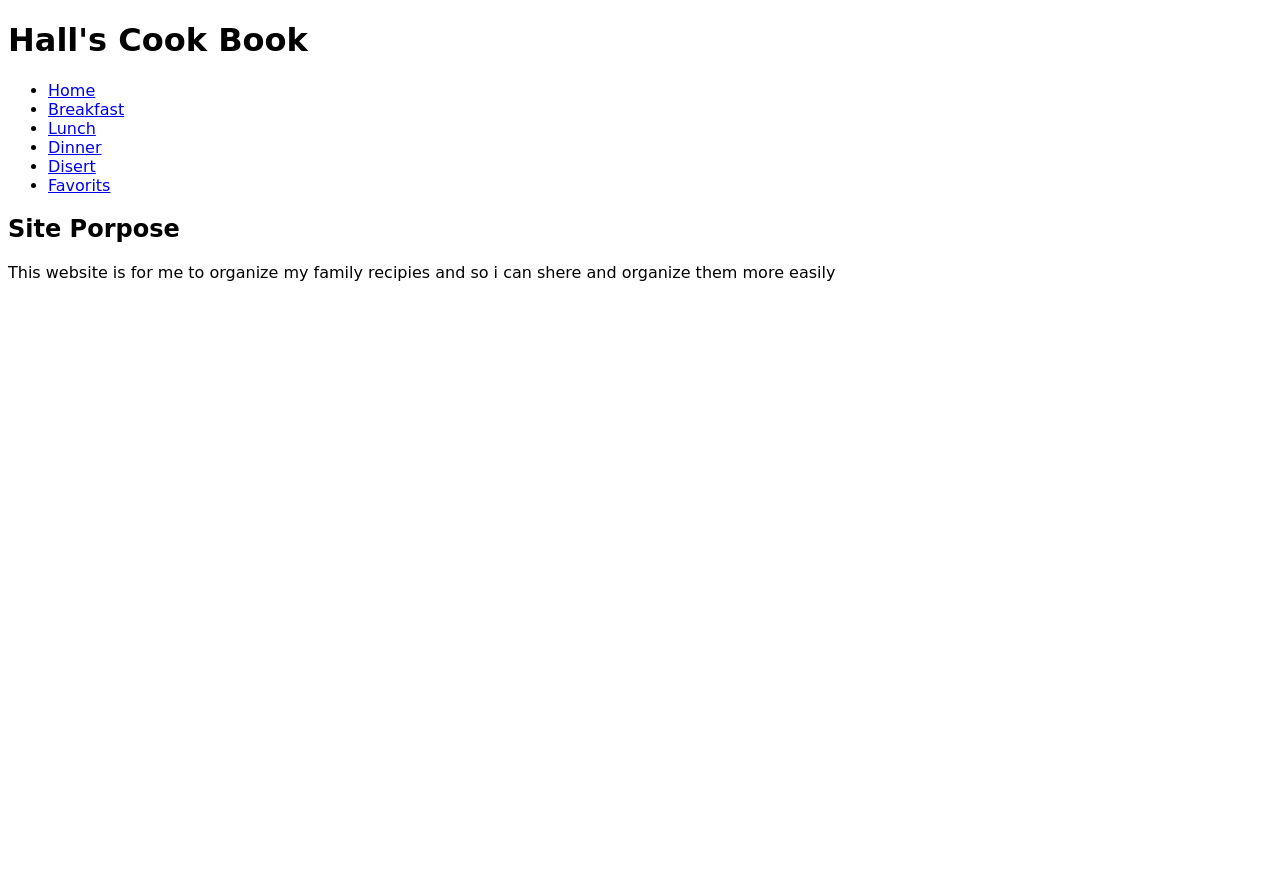
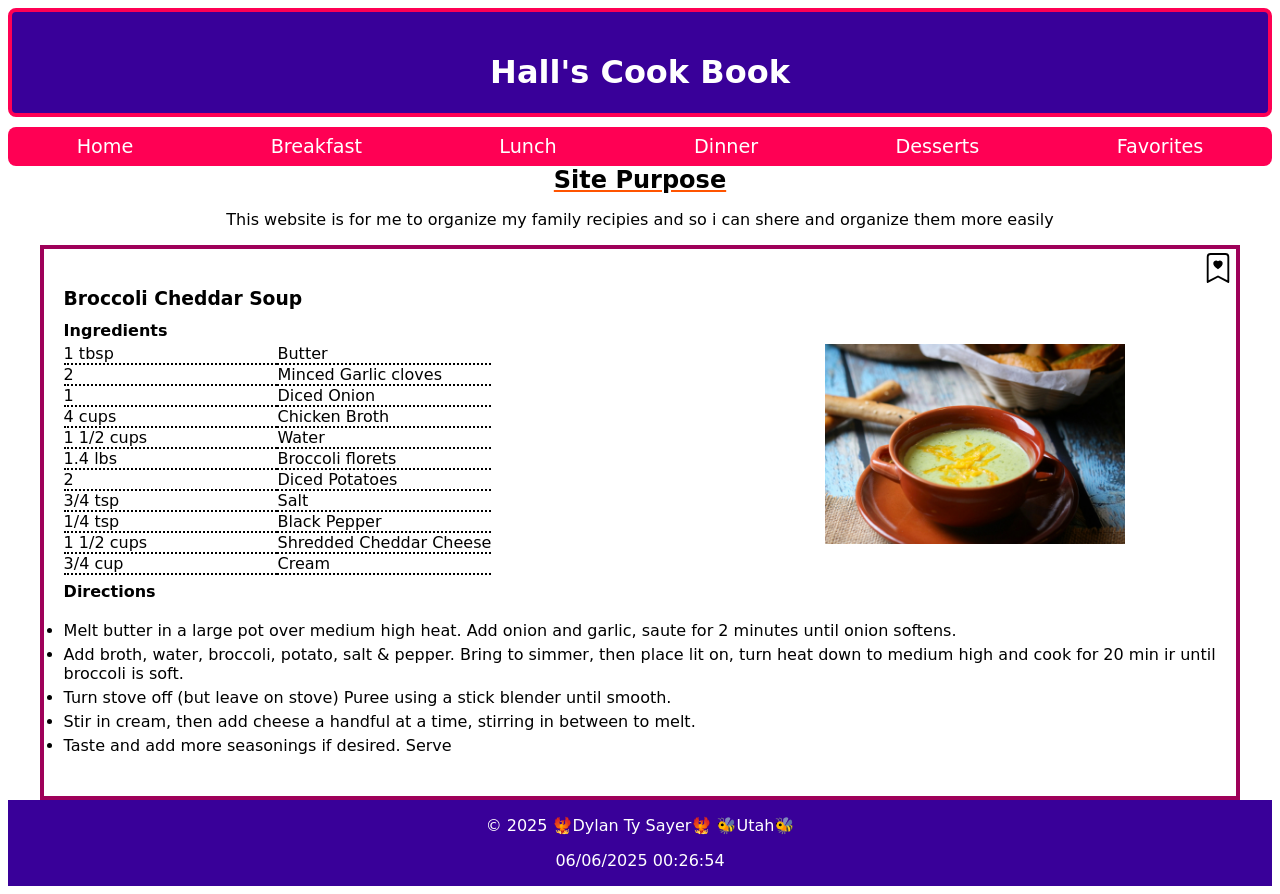
Before and after one commit to lightwisp/wdd131, a plain HTML site: page project/siteplan.html in a window 1280 px wide. Before the commit the page ends 800 px from the top, so only its background shows below. Drawn offline with Linux system fonts and the light colour scheme; a web font is replaced by a local one.

Commit message:
added basic bone work and fuctions

```diff
--- a/project/scripts/siteplane.js
+++ b/project/scripts/siteplane.js
@@ -0,0 +1,95 @@
+
+const year = new Date().getFullYear();
+const lastModified = document.lastModified;
+
+const menuButton = document.querySelector(".hamburger");
+
+
+document.getElementById("year").innerHTML = year
+document.getElementById("lastModified").innerHTML = lastModified
+
+const recipieContainer = document.querySelector(".recipie-container");
+const recipies = [
+    {
+        foodName: "Broccoli Cheddar Soup",
+        ingredients: ["1 tbsp", "Butter", "2", "Minced Garlic cloves", "1", "Diced Onion", "4 cups", "Chicken Broth",
+            "1 1/2 cups", "Water", "1.4 lbs", "Broccoli florets", "2", "Diced Potatoes", "3/4 tsp", "Salt", "1/4 tsp", "Black Pepper",
+            "1 1/2 cups", "Shredded Cheddar Cheese", "3/4 cup", "Cream"
+        ],
+        diretions: ["Melt butter in a large pot over medium high heat. Add onion and garlic, saute for 2 minutes until onion softens.",
+            "Add broth, water, broccoli, potato, salt & pepper. Bring to simmer, then place lit on, turn heat down to medium high and cook for 20 min ir until broccoli is soft.",
+            "Turn stove off (but leave on stove) Puree using a stick blender until smooth.",
+            "Stir in cream, then add cheese a handful at a time, stirring in between to melt.",
+            "Taste and add more seasonings if desired. Serve"
+        ],
+        image: "images/broccoli-soup.webp",
+        type: "lunch dinner"
+    },
+    {
+
+    }
+]
+
+function createRecipies(filteredRecipie)
+{
+    recipieContainer.innerHTML = "";
+
+    filteredRecipie.forEach(recipie => {
+        let card = document.createElement("div")
+        card.classList.add("recipie")
+
+        let favButton = document.createElement("button")
+        favButton.classList.add("fav-button")
+
+        let buttonImag = document.createElement("img")
+        buttonImag.classList.add("button-img")
+        buttonImag.src = "images/bookmark-heart.svg"
+        buttonImag.loading = "lazy"
+
+        favButton.appendChild(buttonImag);
+
+        let name = document.createElement("h3")
+        name.textContent = recipie.foodName;
+
+        let ingredientSection = document.createElement("h4")
+        ingredientSection.textContent = "Ingredients";
+
+        let ingredients = document.createElement("ul");
+        ingredients.classList.add("listUl")
+        recipie.ingredients.forEach(item => {
+            let li = document.createElement("li");
+            li.textContent = item;
+            ingredients.appendChild(li);
+        });
+
+        let img = document.createElement("img")
+        img.src = recipie.image;
+        img.alt = recipie.name;
+        img.loading = "lazy"
+
+        let diretionsSection = document.createElement("h4")
+        diretionsSection.textContent = "Directions";
+
+        let diretions = document.createElement("ul");
+        diretions.classList.add("directionUl")
+        recipie.diretions.forEach(item => {
+            let li = document.createElement("li");
+            li.textContent = item;
+            diretions.appendChild(li);
+        });
+
+
+
+        card.appendChild(name);
+        card.appendChild(ingredientSection);
+        card.appendChild(ingredients);
+        card.appendChild(img);
+        card.appendChild(favButton);
+        card.appendChild(diretionsSection);
+        card.appendChild(diretions);
+
+        recipieContainer.appendChild(card);
+    });
+}
+
+createRecipies(recipies);
--- a/project/siteplan.html
+++ b/project/siteplan.html
@@ -19,21 +19,26 @@
 <body>
     <div class="parent">
         <header>
+            <div class="head-box">
             <h1>Hall's Cook Book</h1>
-            <nav>
-                <ul>
+            <button class="hamburger"><img class="icon" src="images/list.svg" alt="button" srcset=""></button>
+            </div>
+            <div class="nav-box">
+            <nav class="main-nav">
+                <ul class="navigation">
                     <li><a href="#home" id="home">Home</a></li>
                     <li><a href="#breakfast" id="breakfast">Breakfast</a></li>
                     <li><a href="#lunch" id="lunch">Lunch</a></li>
                     <li><a href="#dinner" id="dinner">Dinner</a></li>
-                    <li><a href="#disert" id="disert">Disert</a></li>
-                    <li><a href="#favorets">Favorits</a></li>
+                    <li><a href="#disert" id="disert">Desserts</a></li>
+                    <li><a href="#favorets" id="favorits">Favorites</a></li>
                 </ul>
             </nav>
+            </div>
         </header>
         <main>
             <div class="site-purpose">
-                <h2>Site Porpose</h2>
+                <h2>Site Purpose</h2>
                 <p>This website is for me to organize my family recipies and so i can shere and organize them more easily</p>
             </div>
             <div class="recipie-container">
@@ -42,7 +47,8 @@
 
         </main>
         <footer>
-
+            <p>&copy; <span id="year"></span> 🐦‍🔥Dylan Ty Sayer🐦‍🔥 🐝Utah🐝</p>
+            <p id="lastModified"></p>
         </footer>
     </div>
 </body>
--- a/project/styles/siteplane.css
+++ b/project/styles/siteplane.css
@@ -15,4 +15,182 @@
   font-family: "Delius", cursive;
   font-weight: 400;
   font-style: normal;
+  font-size: 30px;
 }
+
+.parent{
+  display: grid;
+  grid-template-columns: 1fr auto 1fr / 1fr auto 1fr;
+  color: black;
+}
+
+header{
+  margin: 0;
+  padding: 0;
+  color: white;
+  grid-column: 1/4;
+}
+.head-box{
+  background-color: var(--dark-blue);
+  border: 4px solid var(--folly);
+  border-radius: .5rem;
+  margin-top: 0;
+  padding-top: 20px;
+  display: flex;
+  align-items: center;
+  position: relative;
+  justify-content: space-around;
+}
+
+.hamburger{
+    border: none;
+    background-color: transparent;
+    position: absolute;
+    bottom: 15px;
+    right: 0;
+    padding: .5rem;
+    display: none;
+}
+
+.icon{
+  width: 32px;
+  height: 32px;
+}
+.icon:hover{
+  border-radius: .5rem;
+  box-shadow: 0 5px 10px rgba(0, 0, 0, 0.5);
+}
+
+main{
+  display: grid;
+  grid-template-columns: 1fr auto 1fr / 1fr auto 1fr;
+  grid-column: 1/4;
+  max-width: 95%;
+  justify-content: space-around;
+  margin: 0 auto;
+}
+
+.site-purpose{
+  text-align: center;
+  grid-column: 1/4;
+  margin: 0;
+  padding: 0;
+}
+h2{
+  text-decoration: underline var(--orange);
+  margin: 0;
+}
+
+footer{
+  grid-column: 1/4;
+  background-color: var(--dark-blue);
+  color: white;
+  text-align: center;
+}
+
+.main-nav{
+    justify-content: left;
+    font-size: larger;
+}
+.navigation{
+    background-color: var(--folly);
+    border-radius: .5rem;
+
+    display: flex;
+    flex-wrap: wrap;
+    list-style: none;
+    align-items: center;
+    justify-content: space-around;
+    text-align: center;
+    padding: 0;
+    margin: 0;
+    margin-top: 10px
+
+}
+
+.navigation a{
+    color: white;
+    display: block;
+    text-decoration: none;
+    text-align: center;
+    padding: .5rem;
+    margin: 0;
+}
+
+.navigation a:hover{
+    color: var(--amber);
+    text-decoration: underline;
+}
+
+.recipie-container{
+  border: 4px solid var(--murrey);
+  grid-column: 1/4;
+  border: 4px solid var(--murrey);
+}
+.recipie{
+  padding: 20px;
+  position: relative;
+  display: grid;
+  grid-template-columns: 1fr auto 1fr / 1fr auto 1fr;
+  max-width: fit-content;
+  height: auto;
+}
+
+h3{
+  margin-bottom: 5px;
+  grid-column: 1/4;
+}
+h4{
+  margin-top: 7px;
+  margin-bottom: 4px;
+  grid-column: 1/4;
+}
+
+.listUl{
+  display: grid;
+  grid-template-columns: 1fr 1fr;
+  grid-column: 1/3;
+  padding: 0;
+  align-items: left;
+  justify-content: left;
+  text-align: left;
+  list-style: none;
+  max-width: fit-content;
+  padding: 0;
+  margin: 0;
+}
+.listUl li{
+  border-bottom: 2px dotted black;
+}
+
+.directionUl{
+  grid-column: 1/4;
+  padding: 0;
+}
+.directionUl li{
+  padding-bottom: 5px;
+}
+.recipie img{
+  width: 300px;
+  height: auto;
+  grid-column: 3/4;
+  margin: 0 auto;
+}
+
+.fav-button{
+  position: absolute;
+  right: 5px;
+  top: 5px;
+  width: 30px;
+  height: 30px;
+  border: none;
+  background-color: transparent;
+}
+.button-img{
+  position: absolute;
+  right: -2px;
+  top: -1px;
+  max-width: 30px;
+  max-height: 30px;
+
+}
```
Also changed, not shown: project/images/arrow-down.svg (added), project/images/broccoli-soup.webp (added), project/images/list.svg (added).
